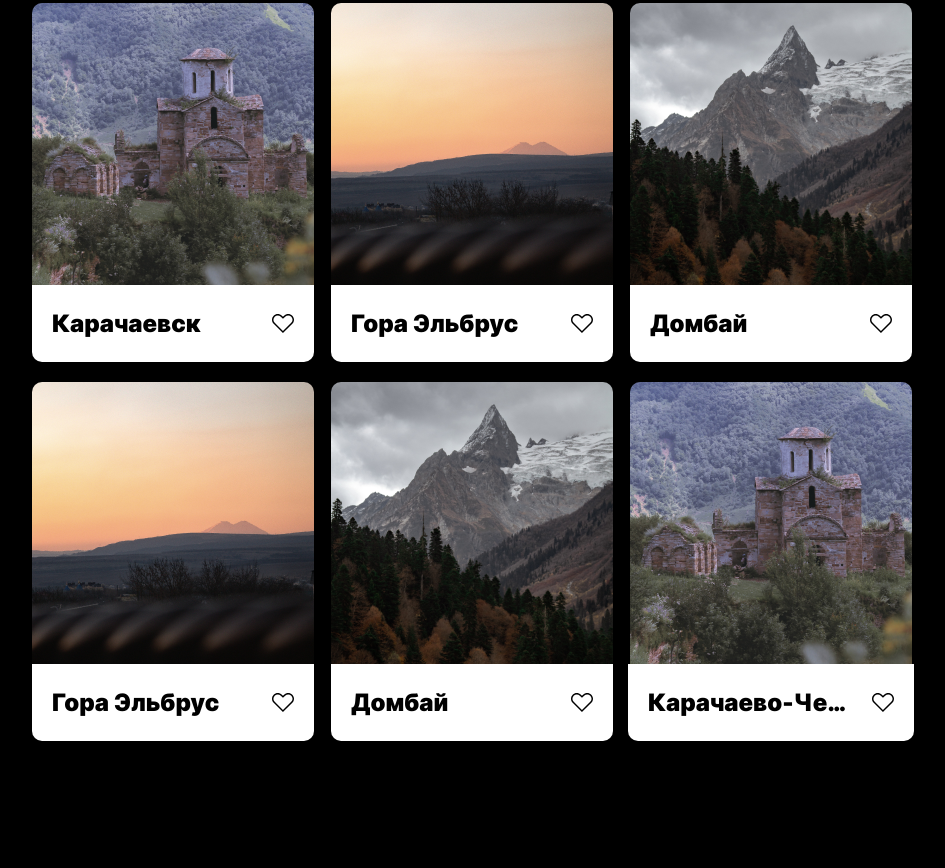
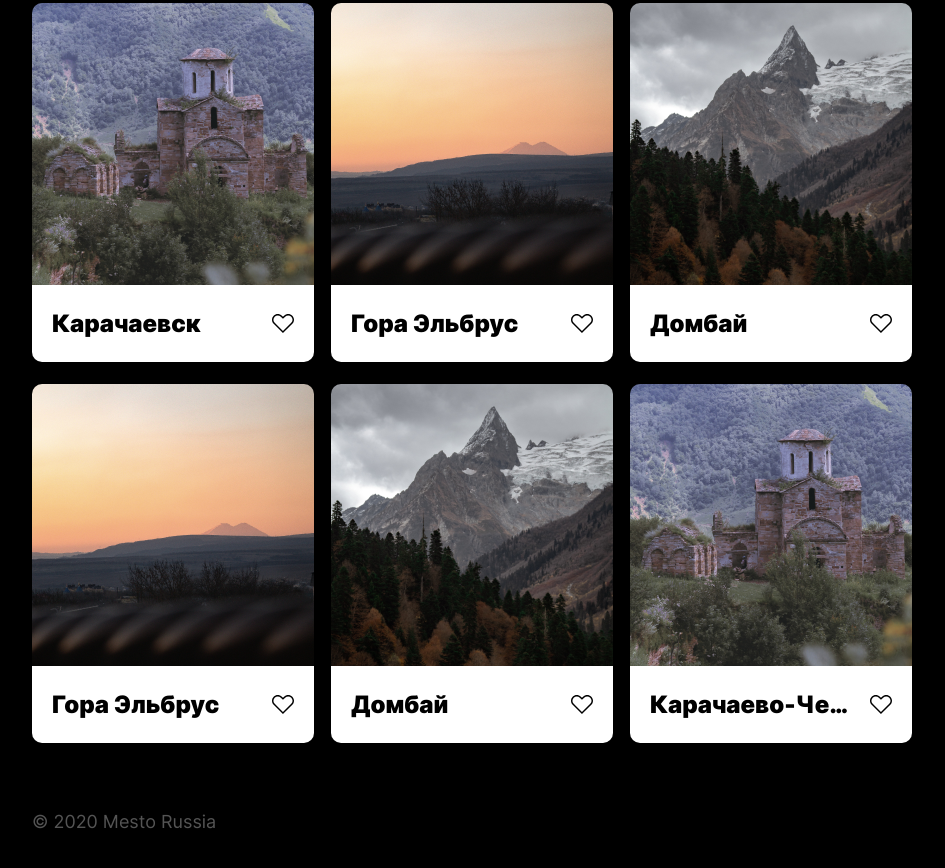
Before and after one commit to kseter/mesto, a plain HTML site: page index.html in a window 1280 px wide. Shown: the part 288-1156 px from the top of the page, without its empty margins (168-1113 px from the left). Before the commit the page ends 1029 px from the top, so only its background shows below. Drawn offline with nearby package versions, Linux system fonts and the light colour scheme; files whose address does not match are found by name.

Commit message:
feat:footer; fix: elements/description size

```diff
--- a/blocks/elements/__description/elements__description.css
+++ b/blocks/elements/__description/elements__description.css
@@ -7,6 +7,5 @@
 	padding: 0 20px 0;
 	background-color: white;
 	border-radius: 0 0 10px 10px;
-	gap: 22px;
 	box-sizing: border-box;
 }
--- a/blocks/elements/__element/elements__element.css
+++ b/blocks/elements/__element/elements__element.css
@@ -3,5 +3,6 @@
 	flex-direction: column;
 	align-items: center;
 	max-width: 282px;
+	min-height: 361px;
 	box-sizing: border-box;
 }
--- a/blocks/elements/__text/elements__text.css
+++ b/blocks/elements/__text/elements__text.css
@@ -3,7 +3,7 @@
 	font-style: normal;
 	font-weight: 900;
 	font-size: 24px;
-	line-height: 29px;
+	line-height: 29.05px;
 	text-overflow: ellipsis;
 	white-space: nowrap;
 	overflow: hidden;
--- /dev/null
+++ b/blocks/footer/__copyright/footer__copyright.css
@@ -0,0 +1,10 @@
+.footer__copyright {
+	padding: 0;
+	margin: 0;
+	color: #545454;
+	font-family: 'Inter';
+	font-style: normal;
+	font-weight: 400;
+	font-size: 18px;
+	line-height: 21.78px;
+}
--- /dev/null
+++ b/blocks/footer/footer.css
@@ -0,0 +1,5 @@
+.footer {
+	max-width: 318px;
+	max-height: 18px;
+	margin: 66px 0 60px 0;
+}
--- a/index.html
+++ b/index.html
@@ -68,6 +68,9 @@
 			</div>
 		</div>
 	</section>
+	<footer class="footer">
+		<p class="footer__copyright">© 2020 Mesto Russia</p>
+	</footer>
 </body>
 
 </html>
--- a/pages/index.css
+++ b/pages/index.css
@@ -16,3 +16,5 @@
 @import url(../blocks/elements/__image/elements__image.css);
 @import url(../blocks/elements/__like-button/elements__like-button.css);
 @import url(../blocks/elements/__text/elements__text.css);
+@import url(../blocks/footer/footer.css);
+@import url(../blocks/footer/__copyright/footer__copyright.css);
```
